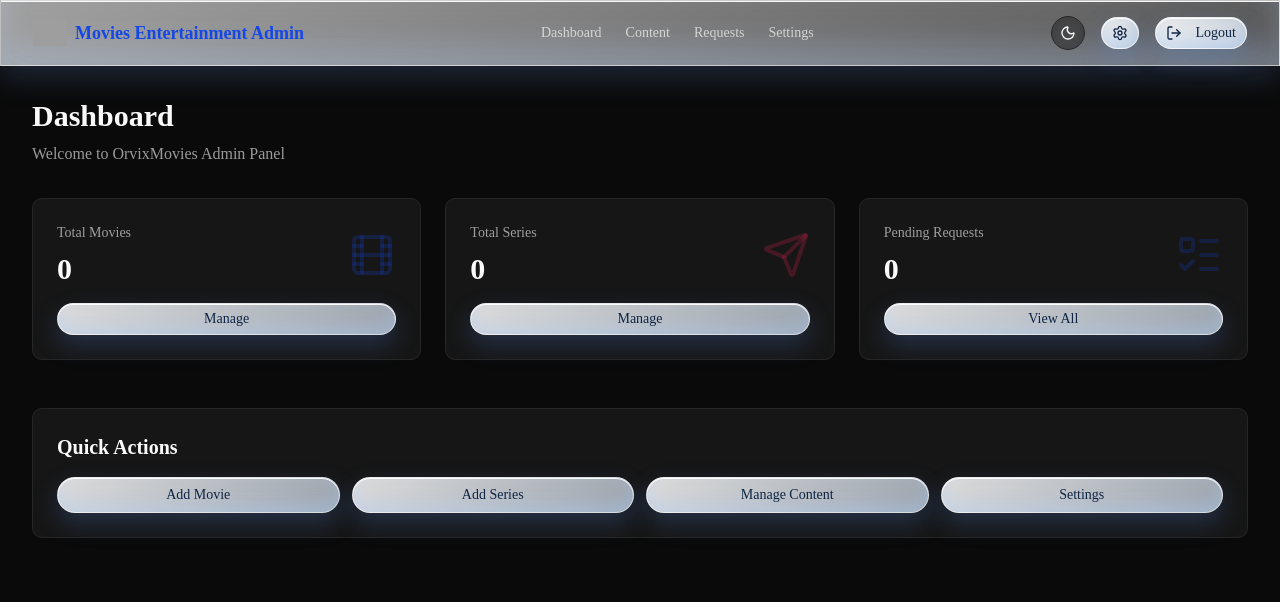
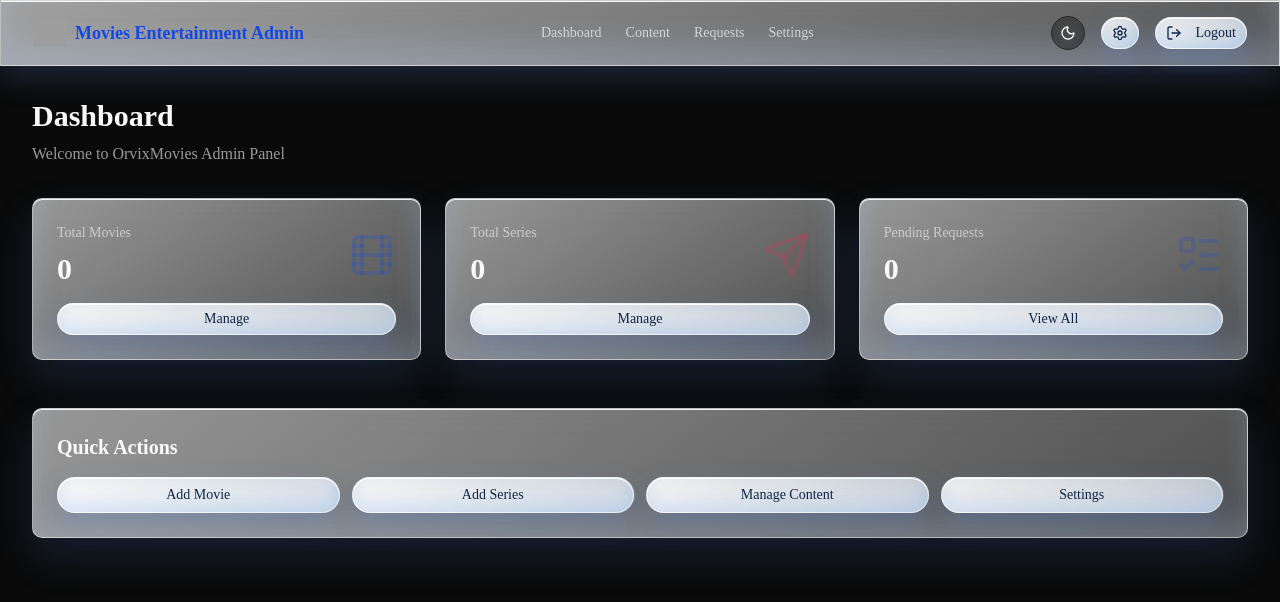
Before and after one commit to teamreelsmart/Movies, a Next.js app: page /admin in a window 1280 px wide. Shown: the top 602 px of the page. Built offline with nearby package versions, Linux system fonts and the light colour scheme; no server answers; the database is empty; grey boxes are pictures that could not be loaded.

Commit message:
Expand liquid glass styling across global surfaces

```diff
--- a/app/globals.css
+++ b/app/globals.css
@@ -313,3 +313,54 @@ body {
     inset 0 1px 0 rgba(255, 255, 255, 0.15),
     inset 0 -22px 30px rgba(12, 20, 36, 0.5);
 }
+
+/* Global liquid-glass surfaces across cards/panels */
+.bg-card,
+.bg-card\/50,
+.bg-background\/50,
+[class*='rounded-lg'][class*='border-border'],
+[class*='rounded-xl'][class*='border-border'] {
+  background: linear-gradient(145deg, rgba(255, 255, 255, 0.58), rgba(255, 255, 255, 0.28)) !important;
+  border-color: rgba(255, 255, 255, 0.55) !important;
+  box-shadow:
+    0 18px 40px rgba(82, 125, 210, 0.18),
+    inset 0 1px 0 rgba(255, 255, 255, 0.9),
+    inset 0 -16px 26px rgba(190, 218, 255, 0.22);
+  backdrop-filter: blur(18px) saturate(150%);
+}
+
+.dark .bg-card,
+.dark .bg-card\/50,
+.dark .bg-background\/50,
+.dark [class*='rounded-lg'][class*='border-border'],
+.dark [class*='rounded-xl'][class*='border-border'] {
+  background: linear-gradient(145deg, rgba(24, 35, 56, 0.7), rgba(14, 23, 40, 0.5)) !important;
+  border-color: rgba(255, 255, 255, 0.16) !important;
+  box-shadow:
+    0 20px 44px rgba(0, 0, 0, 0.5),
+    inset 0 1px 0 rgba(255, 255, 255, 0.14),
+    inset 0 -18px 28px rgba(10, 18, 33, 0.48);
+}
+
+/* Inputs/controls glass feel */
+input,
+textarea,
+select,
+[data-slot='select-trigger'] {
+  background: linear-gradient(145deg, rgba(255, 255, 255, 0.72), rgba(234, 244, 255, 0.45)) !important;
+  border-color: rgba(255, 255, 255, 0.7) !important;
+  box-shadow:
+    inset 0 1px 0 rgba(255, 255, 255, 0.95),
+    0 8px 18px rgba(104, 145, 225, 0.14);
+}
+
+.dark input,
+.dark textarea,
+.dark select,
+.dark [data-slot='select-trigger'] {
+  background: linear-gradient(145deg, rgba(24, 35, 56, 0.68), rgba(14, 23, 40, 0.45)) !important;
+  border-color: rgba(255, 255, 255, 0.18) !important;
+  box-shadow:
+    inset 0 1px 0 rgba(255, 255, 255, 0.14),
+    0 10px 20px rgba(0, 0, 0, 0.35);
+}
```
